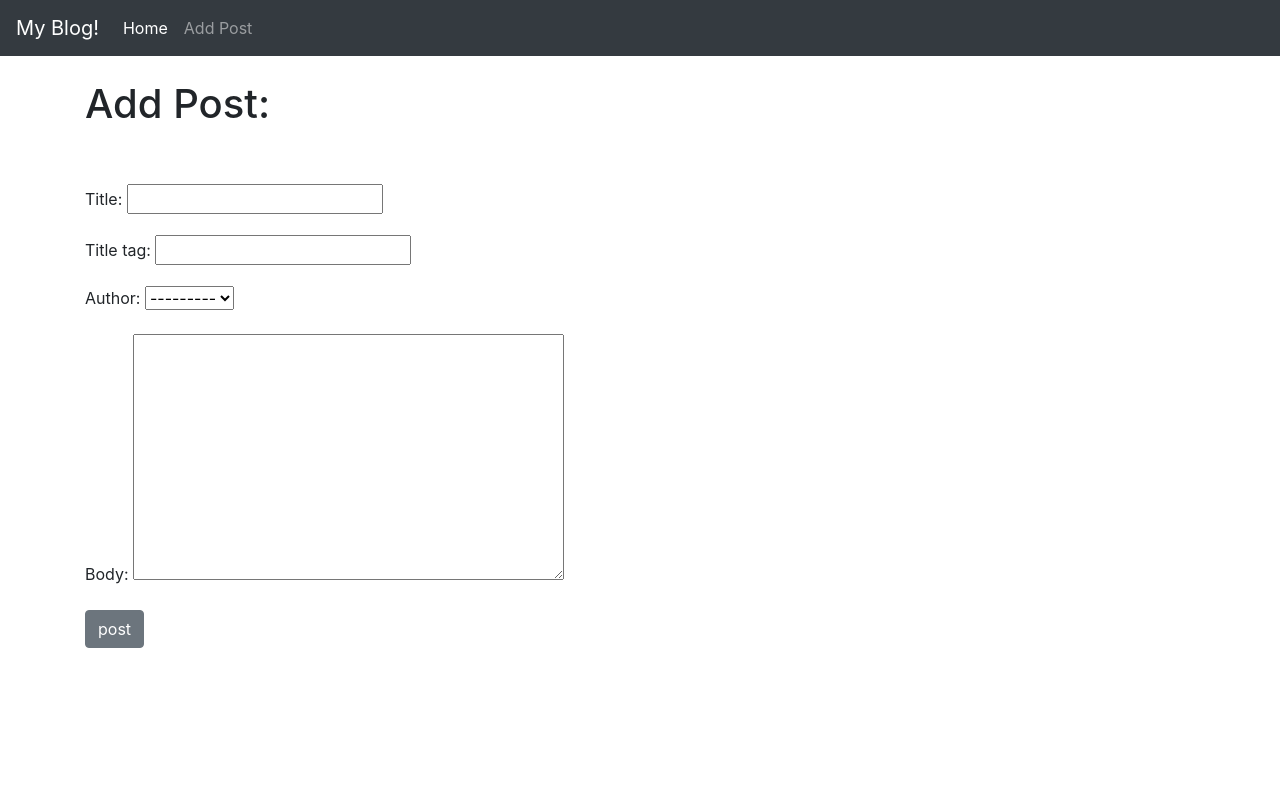
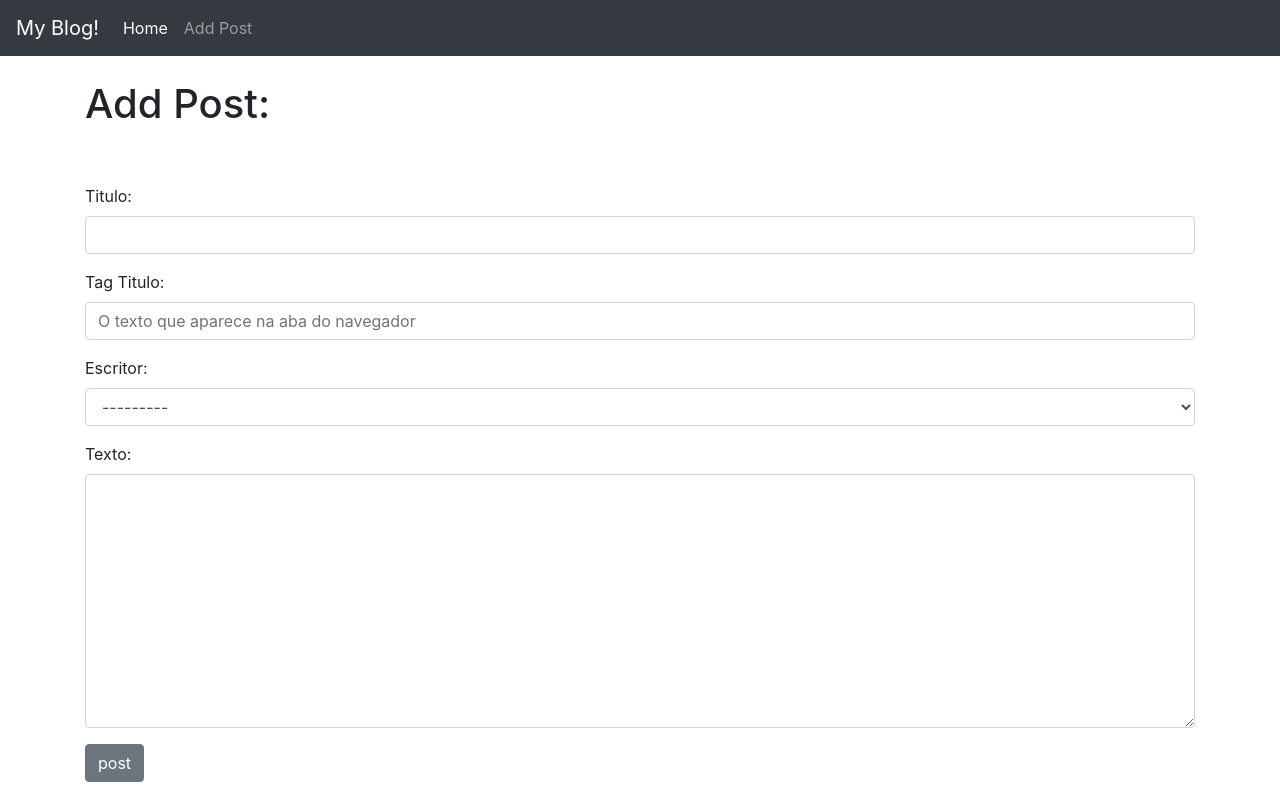
Before and after one commit to theorivero/blog-django, a Django app: page /add_post/ in a window 1280 px wide. Run offline with Django 3.2, Linux system fonts and the light colour scheme; data comes from the database, SQL or seed files in the repository; some libraries are stand-ins or nearby versions.

Commit message:
add style to post form

```diff
--- /dev/null
+++ b/theblog/forms.py
@@ -0,0 +1,20 @@
+from django import forms
+from .models import *
+
+
+class PostForm(forms.ModelForm):
+	class Meta:
+		model = Post
+		fields = ('title', 'title_tag', 'author', 'body')
+		widgets = {
+			'title' : forms.TextInput(attrs={'class': 'form-control'}),
+			'title_tag' : forms.TextInput(attrs={'class': 'form-control', 'placeholder': 'O texto que aparece na aba do navegador'}),
+			'author' : forms.Select(attrs={'class': 'form-control'}),
+			'body' : forms.Textarea(attrs={'class': 'form-control'}),
+		}
+		labels  = {
+            'title':'Titulo',
+            'title_tag':'Tag Titulo',
+     		'author':'Escritor',
+          	'body':'Texto',
+        }
--- a/theblog/templates/add_post.html
+++ b/theblog/templates/add_post.html
@@ -5,12 +5,13 @@
 
 <h1>Add Post:</h1>
 </br></br>
-<form method="POST" action="#">
-	{% csrf_token %}
-	{{ form.as_p }}
-	<button class='btn btn-secondary'>post</button>
-</form>
-
+<div class='form-group'>
+	<form method="POST" >
+		{% csrf_token %}
+		{{ form.as_p }}
+		<button class='btn btn-secondary'>post</button>
+	</form>
+</div>
 
 
 
--- a/theblog/views.py
+++ b/theblog/views.py
@@ -1,6 +1,7 @@
 from django.shortcuts import render
 from django.views.generic import ListView, DetailView, CreateView
 from .models import *
+from .forms import *
 
 
 #def home(request):
@@ -17,5 +18,6 @@
 
 class AddPostView(CreateView):
 	model = Post
+	form_class = PostForm
 	template_name = 'add_post.html'
-	fields = '__all__'
+	#fields = '__all__'
```
